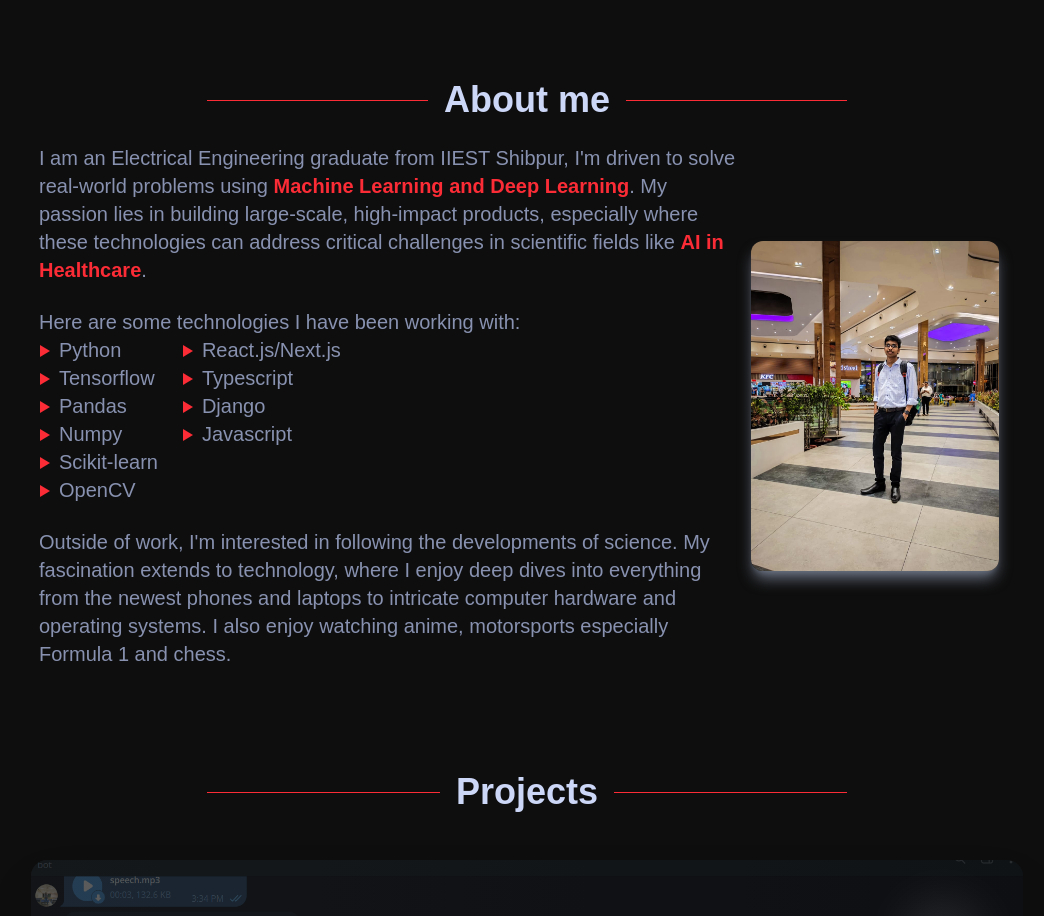
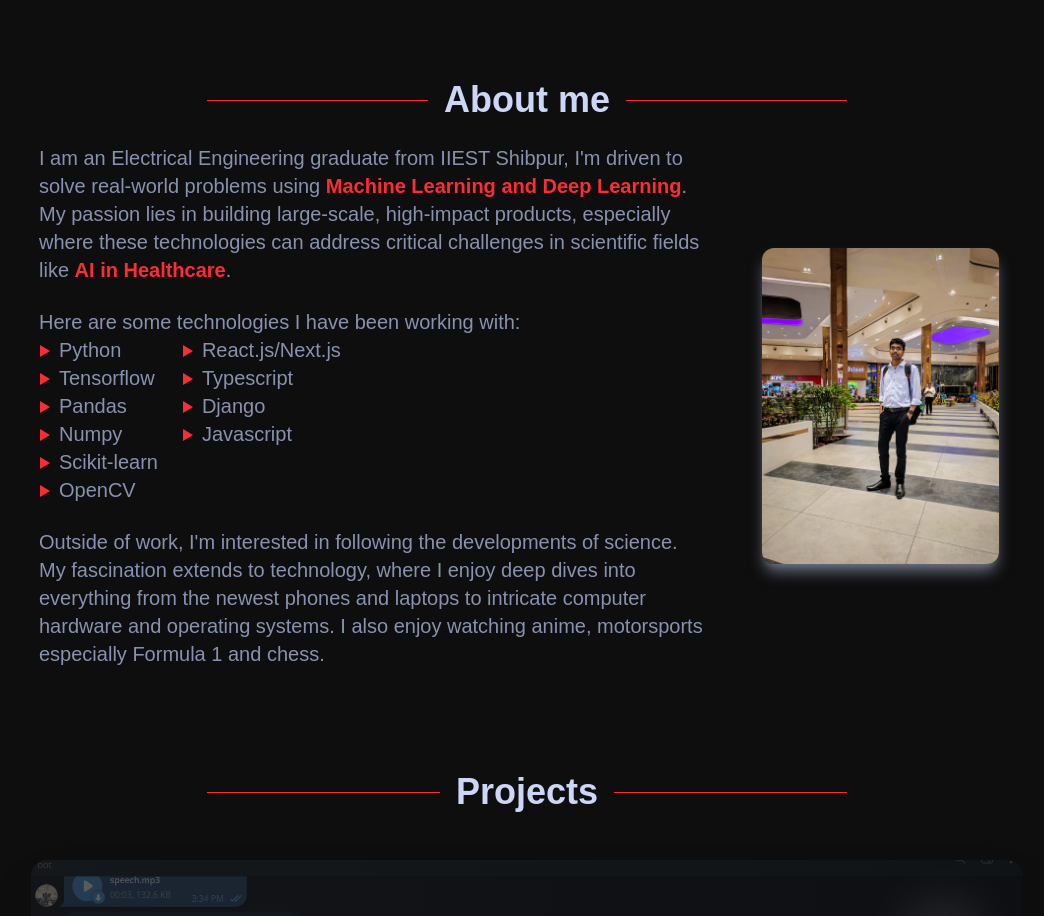
Before and after one commit to prasanthkumarch26/prasanthkumar, a Next.js app: page / in a window 1280 px wide. Shown: the part 900-1816 px from the top of the page, without its empty margins (113-1157 px from the left). Built offline with nearby package versions, Linux system fonts and the light colour scheme; a web font is replaced by a local one.

Commit message:
About Update

```diff
--- a/components/About.tsx
+++ b/components/About.tsx
@@ -12,7 +12,7 @@ const About = () => {
           </h1>
           <div className="flex-grow border-t border-red-500"></div>
         </div>
-        <div className="w-full max-w-screen-lg flex-col p-6 text-xl flex md:flex-row items-center">
+        <div className="w-full max-w-screen-lg flex-col p-6 text-xl flex md:flex-row items-center gap-[40px]">
           <div className="items-center">
             <p className="">
               I am an Electrical Engineering graduate from IIEST Shibpur, I&apos;m
```
